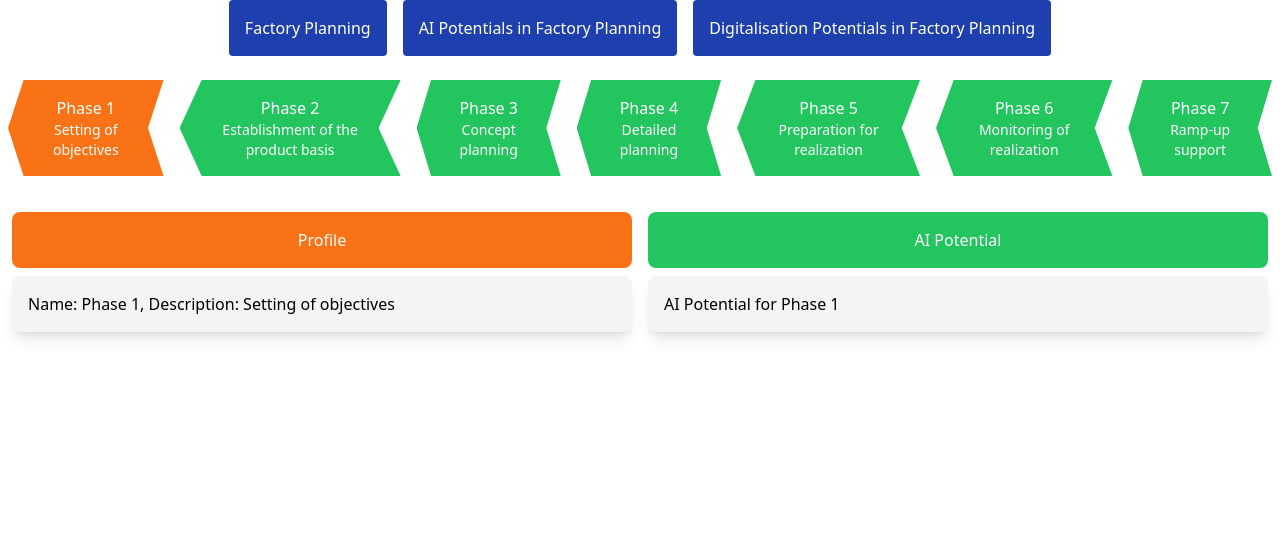
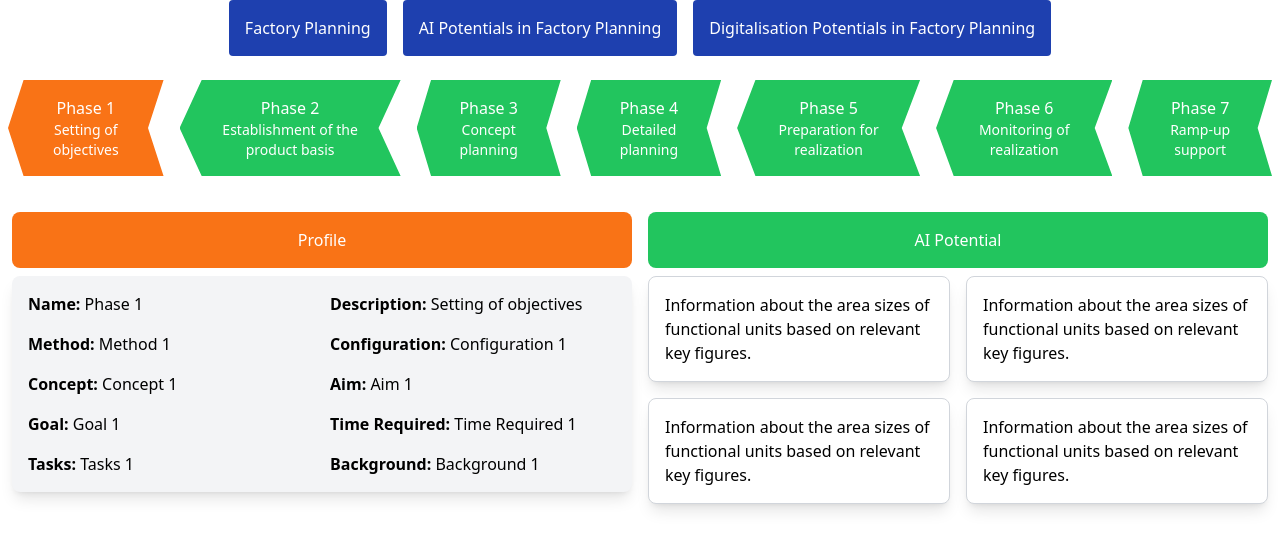
Before and after one commit to prathmesh3235/digitalfactorytoolMT, a Next.js app: page /phasesComponent in a window 1280 px wide. Shown: the top 550 px of the page. Built offline with nearby package versions, Linux system fonts and the light colour scheme.

Commit message:
Dummy content for Profile and AI Tabs

```diff
--- a/pages/phasesComponent.js
+++ b/pages/phasesComponent.js
@@ -14,8 +14,8 @@ export default function PhasesComponent() {
   ];
 
   const [activePhase, setActivePhase] = useState('Phase 1');
-  const [profileContent, setProfileContent] = useState('');
-  const [aiPotentialContent, setAiPotentialContent] = useState('');
+  const [profileContent, setProfileContent] = useState({});
+  const [aiPotentialContent, setAiPotentialContent] = useState([]);
 
   useEffect(() => {
     setProfileContent(phaseContent[activePhase]['profile']);
@@ -59,14 +59,47 @@ export default function PhasesComponent() {
           <div className="flex space-x-4 mb-4">
             <div className="flex-1">
               <div className="p-4 bg-orange-500 text-white rounded-lg text-center mb-2">Profile</div>
-              <div className="p-4 bg-gray-100 text-black rounded-lg shadow-lg">
-                {profileContent}
+              <div className="p-4 bg-gray-100 text-black rounded-lg shadow-lg grid grid-cols-2 gap-4">
+                <div>
+                  <strong>Name:</strong> {profileContent.name}
+                </div>
+                <div>
+                  <strong>Description:</strong> {profileContent.description}
+                </div>
+                <div>
+                  <strong>Method:</strong> {profileContent.method}
+                </div>
+                <div>
+                  <strong>Configuration:</strong> {profileContent.configuration}
+                </div>
+                <div>
+                  <strong>Concept:</strong> {profileContent.concept}
+                </div>
+                <div>
+                  <strong>Aim:</strong> {profileContent.aim}
+                </div>
+                <div>
+                  <strong>Goal:</strong> {profileContent.goal}
+                </div>
+                <div>
+                  <strong>Time Required:</strong> {profileContent.time_required}
+                </div>
+                <div>
+                  <strong>Tasks:</strong> {profileContent.tasks}
+                </div>
+                <div>
+                  <strong>Background:</strong> {profileContent.background}
+                </div>
               </div>
             </div>
             <div className="flex-1">
               <div className="p-4 bg-green-500 text-white rounded-lg text-center mb-2">AI Potential</div>
-              <div className="p-4 bg-gray-100 text-black rounded-lg shadow-lg">
-                {aiPotentialContent}
+              <div className="grid grid-cols-2 gap-4">
+                {aiPotentialContent.map((potential, index) => (
+                  <div key={index} className="p-4 bg-white text-black rounded-lg shadow-lg border border-gray-300">
+                    {potential}
+                  </div>
+                ))}
               </div>
             </div>
           </div>
--- a/src/app/phaseContent.json
+++ b/src/app/phaseContent.json
@@ -1,30 +1,142 @@
 {
     "Phase 1": {
-      "profile": "Name: Phase 1, Description: Setting of objectives",
-      "ai-potential": "AI Potential for Phase 1"
+      "profile": {
+        "name": "Phase 1",
+        "description": "Setting of objectives",
+        "method": "Method 1",
+        "configuration": "Configuration 1",
+        "concept": "Concept 1",
+        "aim": "Aim 1",
+        "goal": "Goal 1",
+        "time_required": "Time Required 1",
+        "tasks": "Tasks 1",
+        "background": "Background 1"
+      },
+      "ai-potential": [
+        "Information about the area sizes of functional units based on relevant key figures.",
+        "Information about the area sizes of functional units based on relevant key figures.",
+        "Information about the area sizes of functional units based on relevant key figures.",
+        "Information about the area sizes of functional units based on relevant key figures."
+      ]
     },
     "Phase 2": {
-      "profile": "Name: Phase 2, Description: Establishment of the product basis",
-      "ai-potential": "AI Potential for Phase 2"
+      "profile": {
+        "name": "Phase 2",
+        "description": "Establishment of the product basis",
+        "method": "Method 2",
+        "configuration": "Configuration 2",
+        "concept": "Concept 2",
+        "aim": "Aim 2",
+        "goal": "Goal 2",
+        "time_required": "Time Required 2",
+        "tasks": "Tasks 2",
+        "background": "Background 2"
+      },
+      "ai-potential": [
+        "Information about the area sizes of functional units based on relevant key figures.",
+        "Information about the area sizes of functional units based on relevant key figures.",
+        "Information about the area sizes of functional units based on relevant key figures.",
+        "Information about the area sizes of functional units based on relevant key figures."
+      ]
     },
     "Phase 3": {
-      "profile": "Name: Phase 3, Description: Concept planning,",
-      "ai-potential": "AI Potential for Phase 3"
+      "profile": {
+        "name": "Phase 3",
+        "description": "Concept planning",
+        "method": "Method 3",
+        "configuration": "Configuration 3",
+        "concept": "Concept 3",
+        "aim": "Aim 3",
+        "goal": "Goal 3",
+        "time_required": "Time Required 3",
+        "tasks": "Tasks 3",
+        "background": "Background 3"
+      },
+      "ai-potential": [
+        "Information about the area sizes of functional units based on relevant key figures.",
+        "Information about the area sizes of functional units based on relevant key figures.",
+        "Information about the area sizes of functional units based on relevant key figures.",
+        "Information about the area sizes of functional units based on relevant key figures."
+      ]
     },
     "Phase 4": {
-      "profile": "Name: Phase 4, Description: Detailed planning",
-      "ai-potential": "AI Potential for Phase 4"
+      "profile": {
+        "name": "Phase 4",
+        "description": "Detailed planning",
+        "method": "Method 4",
+        "configuration": "Configuration 4",
+        "concept": "Concept 4",
+        "aim": "Aim 4",
+        "goal": "Goal 4",
+        "time_required": "Time Required 4",
+        "tasks": "Tasks 4",
+        "background": "Background 4"
+      },
+      "ai-potential": [
+        "Information about the area sizes of functional units based on relevant key figures.",
+        "Information about the area sizes of functional units based on relevant key figures.",
+        "Information about the area sizes of functional units based on relevant key figures.",
+        "Information about the area sizes of functional units based on relevant key figures."
+      ]
     },
     "Phase 5": {
-      "profile": "Name: Phase 5, Description: Preparation for realization",
-      "ai-potential": "AI Potential for Phase 5"
+      "profile": {
+        "name": "Phase 5",
+        "description": "Preparation for realization",
+        "method": "Method 5",
+        "configuration": "Configuration 5",
+        "concept": "Concept 5",
+        "aim": "Aim 5",
+        "goal": "Goal 5",
+        "time_required": "Time Required 5",
+        "tasks": "Tasks 5",
+        "background": "Background 5"
+      },
+      "ai-potential": [
+        "Information about the area sizes of functional units based on relevant key figures.",
+        "Information about the area sizes of functional units based on relevant key figures.",
+        "Information about the area sizes of functional units based on relevant key figures.",
+        "Information about the area sizes of functional units based on relevant key figures."
+      ]
     },
     "Phase 6": {
-      "profile": "Name: Phase 6, Description: Monitoring of realization",
-      "ai-potential": "AI Potential for Phase 6"
+      "profile": {
+        "name": "Phase 6",
+        "description": "Monitoring of realization",
+        "method": "Method 6",
+        "configuration": "Configuration 6",
+        "concept": "Concept 6",
+        "aim": "Aim 6",
+        "goal": "Goal 6",
+        "time_required": "Time Required 6",
+        "tasks": "Tasks 6",
+        "background": "Background 6"
+      },
+      "ai-potential": [
+        "Information about the area sizes of functional units based on relevant key figures.",
+        "Information about the area sizes of functional units based on relevant key figures.",
+        "Information about the area sizes of functional units based on relevant key figures.",
+        "Information about the area sizes of functional units based on relevant key figures."
+      ]
     },
     "Phase 7": {
-      "profile": "Name: Phase 7, Description: Ramp-up support",
-      "ai-potential": "AI Potential for Phase 7"
+      "profile": {
+        "name": "Phase 7",
+        "description": "Ramp-up support",
+        "method": "Method 7",
+        "configuration": "Configuration 7",
+        "concept": "Concept 7",
+        "aim": "Aim 7",
+        "goal": "Goal 7",
+        "time_required": "Time Required 7",
+        "tasks": "Tasks 7",
+        "background": "Background 7"
+      },
+      "ai-potential": [
+        "Information about the area sizes of functional units based on relevant key figures.",
+        "Information about the area sizes of functional units based on relevant key figures.",
+        "Information about the area sizes of functional units based on relevant key figures.",
+        "Information about the area sizes of functional units based on relevant key figures."
+      ]
     }
   }
```
